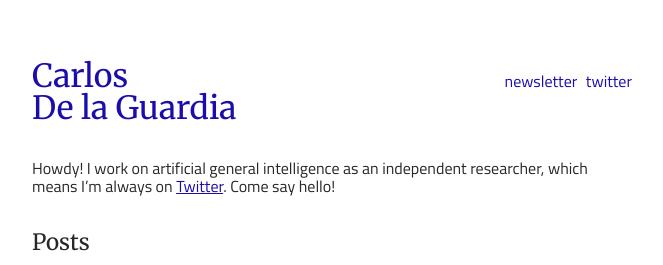
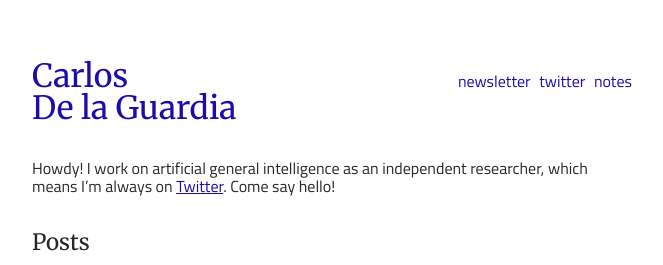
Before and after one commit to dela3499/dela3499.github.io, a Jekyll site: the page built from index.md, in a window 1280 px wide. Shown: the top 265 px of the page, without its empty margins (308-971 px from the left). Built offline with Jekyll 4.4.1, drawn with Linux system fonts in a browser that asks for light colours.

Commit message:
added link to notes page in header

```diff
--- a/_layouts/base.html
+++ b/_layouts/base.html
@@ -77,6 +77,10 @@
                   <a href="https://twitter.com/dela3499">twitter</a>
               </li>
 
+              <li>
+                  <a href="notes">notes</a>
+              </li>
+
 
 
           </ul>
```
